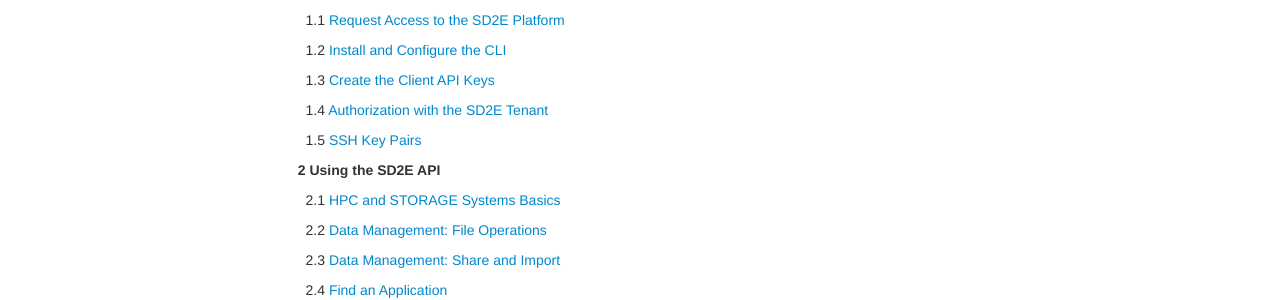
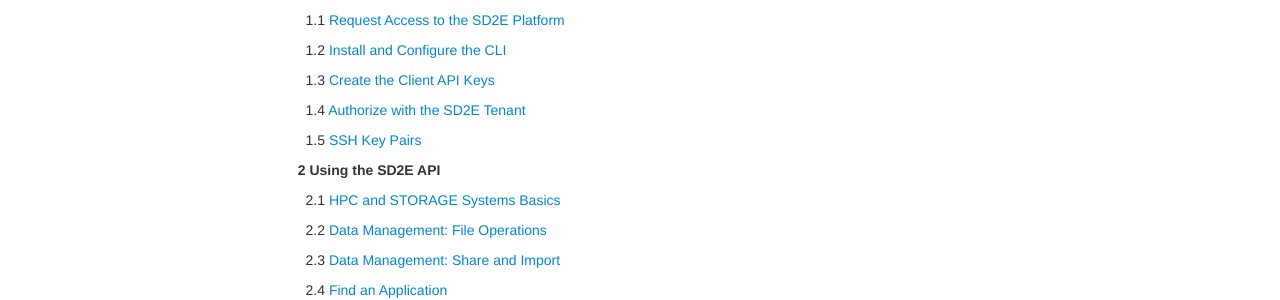
Before and after one commit to SD2E/api-user-guide, a Jekyll site: the page built from index.md, in a window 1280 px wide. Shown: the part 302-602 px from the top of the page. Built offline with Jekyll 4.4.1, drawn with Linux system fonts in a browser that asks for light colours.

Commit message:
authorization / authorize symantics

```diff
--- a/index.md
+++ b/index.md
@@ -19,7 +19,7 @@ the SD2E platform. Documentation for getting started with the SD2E API is below.
 
 &nbsp;&nbsp;&nbsp;&nbsp;1.3 [Create the Client API Keys](docs/create_client.md)
 
-&nbsp;&nbsp;&nbsp;&nbsp;1.4 [Authorization with the SD2E Tenant](docs/authorization.md)
+&nbsp;&nbsp;&nbsp;&nbsp;1.4 [Authorize with the SD2E Tenant](docs/authorization.md)
 
 &nbsp;&nbsp;&nbsp;&nbsp;1.5 [SSH Key Pairs](docs/ssh_keys.md)
 
```
Also changed, not shown: docs/authorization.md (+1 -1 lines).
